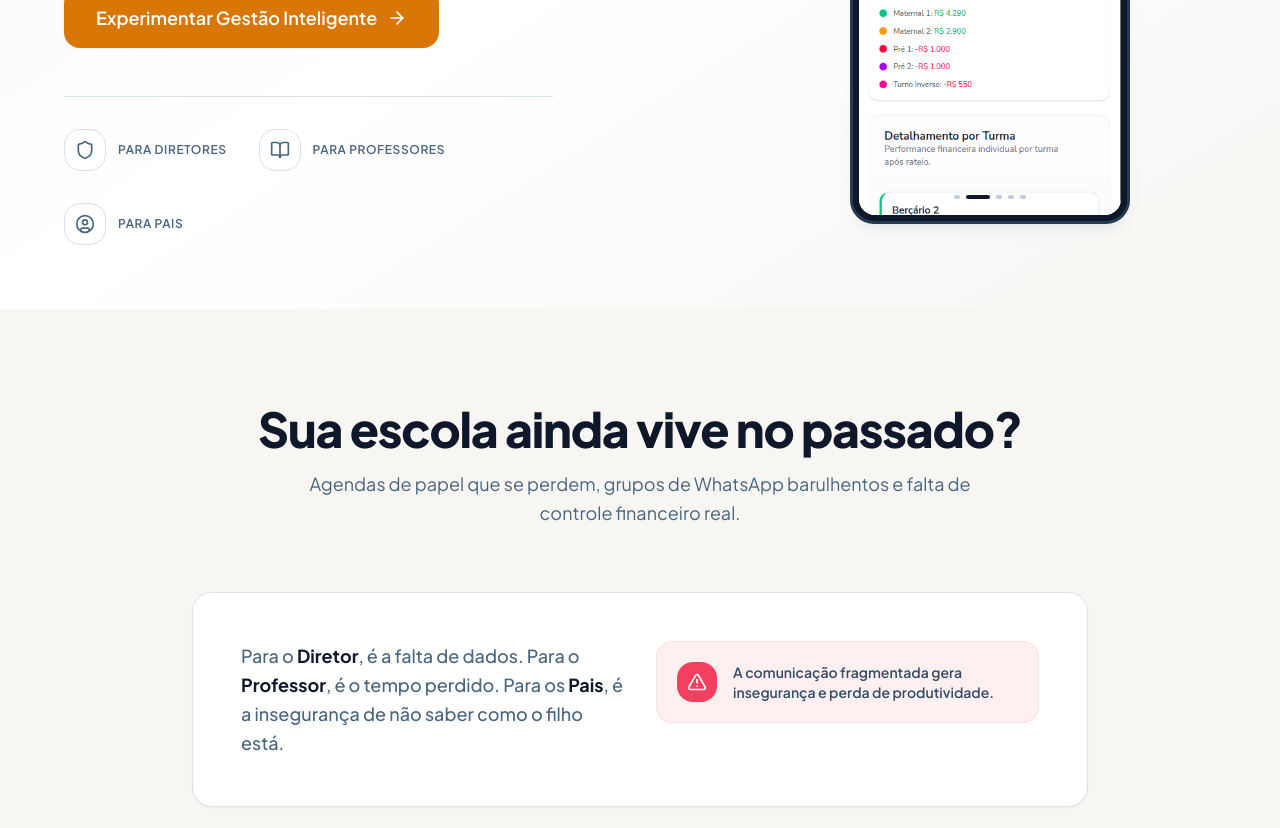
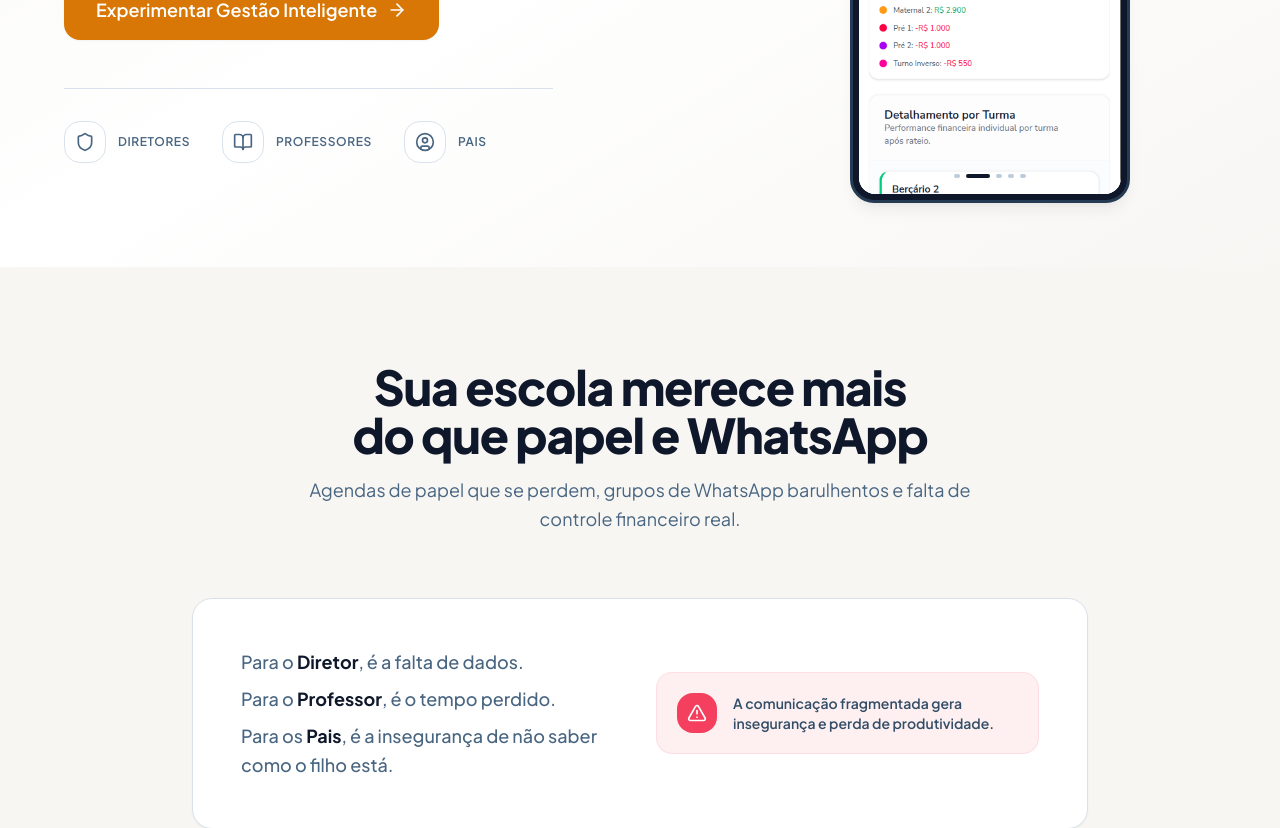
Before and after one commit to Alexseyf/elo-page, a React (Vite) app: page / in a window 1280 px wide. Shown: the part 500-1328 px from the top of the page. Built offline with nearby package versions, Linux system fonts and the light colour scheme; the HTML template or start-up script is replaced by a standard one.

Commit message:
docs: altera texto descritivo da landing page~

```diff
--- a/src/BenefitsSection.tsx
+++ b/src/BenefitsSection.tsx
@@ -33,7 +33,7 @@ const benefits = [
     icon: ShieldCheck,
     title: 'Isolação e Segurança Total',
     description:
-      'Dados protegidos e isolados por tenant (escola). Garantimos que as informações de alunos e financeiros nunca se misturem, respeitando a LGPD.',
+      'Dados protegidos e isolados por escola. Garantimos que as informações de alunos e financeiros nunca se misturem, respeitando a LGPD.',
     iconBg: 'bg-brand-100 text-brand-600',
     hoverBg: 'group-hover:bg-brand-900 group-hover:text-white',
   },
--- a/src/ComparisonTable.tsx
+++ b/src/ComparisonTable.tsx
@@ -36,7 +36,7 @@ const ComparisonTable: React.FC = () => {
             <li className="flex items-start gap-3">
               <Database className="w-4 h-4 text-rose mt-1 shrink-0" />
               <p className="text-sm text-brand-600 font-medium">
-                <strong className="text-brand-700">Sem Histórico Oficial:</strong> Difícil encontrar registros de meses atrás para provas em caso de conflitos.
+                <strong className="text-brand-700">Sem Histórico Oficial:</strong> Difícil consultar registros antigos para acompanhar a evolução do aluno.
               </p>
             </li>
           </ul>
--- a/src/FeaturesStream.tsx
+++ b/src/FeaturesStream.tsx
@@ -81,7 +81,7 @@ const FeaturesStream: React.FC = () => {
         iconBg="bg-rose-muted/50"
         title="Diferencial BNCC Nativo"
         description="Elimine a burocracia do planejamento pedagógico. O Elo Escola já vem pré-configurado com os Objetivos de Aprendizagem e Campos de Experiência da BNCC."
-        highlight="Campos de Experiência: Eu, o outro, o nós · Corpo, gestos, mov. · Traços, sons, cores"
+        highlight="Campos de Experiência: O eu, o outro e o nós · Corpo, gestos e movimentos · Traços, sons, cores · Escuta, fala, pensamento e imaginação · Espaços, tempos, quantidades, relações e transformações"
       >
         <div className="bg-white border border-brand-100 rounded-xl p-6 md:p-8 shadow-card">
           <p className="text-xs font-semibold text-brand-600 uppercase tracking-widest mb-4">Planejamento do Dia</p>
--- a/src/FooterSection.tsx
+++ b/src/FooterSection.tsx
@@ -8,9 +8,6 @@ const FooterSection: React.FC = () => {
         <div className="grid grid-cols-1 md:grid-cols-4 gap-12">
           <div className="col-span-1 md:col-span-2">
             <div className="flex items-center gap-2 mb-4 justify-center md:justify-start">
-              <div className="w-10 h-10 bg-white rounded-lg flex items-center justify-center text-brand-900 font-extrabold text-lg">
-                E
-              </div>
               <span className="text-2xl font-extrabold tracking-tight">
                 Elo<span className="text-accent">Escola</span>
               </span>
--- a/src/HeroSection.tsx
+++ b/src/HeroSection.tsx
@@ -166,10 +166,6 @@ const HeroSection: React.FC = () => {
       <div className="container mx-auto max-w-6xl relative z-10">
         <div className="grid grid-cols-1 lg:grid-cols-12 gap-12 items-center">
           <Reveal className="lg:col-span-7 flex flex-col items-center lg:items-start text-center lg:text-left">
-            <span className="inline-flex items-center gap-2 px-3 py-1 text-xs font-semibold text-brand-700 bg-brand-100 rounded-full mb-6">
-              Plataforma SaaS para Educação Infantil
-            </span>
-
             <h1 className="text-4xl md:text-5xl lg:text-6xl font-extrabold text-brand-900 mb-6 tracking-tight leading-[1.1] text-balance">
               Gestão escolar que conecta e organiza em um só lugar.
             </h1>
@@ -187,24 +183,24 @@ const HeroSection: React.FC = () => {
               <ArrowRight className="w-5 h-5" />
             </Button>
 
-            <div className="flex flex-wrap justify-center lg:justify-start gap-8 mt-12 pt-8 border-t border-brand-100 w-full lg:w-3/4">
+            <div className="flex flex-wrap lg:flex-nowrap justify-center lg:justify-start gap-8 mt-12 pt-8 border-t border-brand-100 w-full lg:w-3/4">
               <div className="flex items-center gap-3">
                 <div className="p-2.5 bg-white border border-brand-100 rounded-lg text-brand-600">
                   <Shield className="w-5 h-5" />
                 </div>
-                <span className="text-xs font-semibold uppercase tracking-wider text-brand-600">Para Diretores</span>
+                <span className="text-xs font-semibold uppercase tracking-wider text-brand-600">Diretores</span>
               </div>
               <div className="flex items-center gap-3">
                 <div className="p-2.5 bg-white border border-brand-100 rounded-lg text-brand-600">
                   <BookOpen className="w-5 h-5" />
                 </div>
-                <span className="text-xs font-semibold uppercase tracking-wider text-brand-600">Para Professores</span>
+                <span className="text-xs font-semibold uppercase tracking-wider text-brand-600">Professores</span>
               </div>
               <div className="flex items-center gap-3">
                 <div className="p-2.5 bg-white border border-brand-100 rounded-lg text-brand-600">
                   <UserCircle className="w-5 h-5" />
                 </div>
-                <span className="text-xs font-semibold uppercase tracking-wider text-brand-600">Para Pais</span>
+                <span className="text-xs font-semibold uppercase tracking-wider text-brand-600">Pais</span>
               </div>
             </div>
           </Reveal>
@@ -248,9 +244,6 @@ const HeroSection: React.FC = () => {
 
             <div className="p-8 md:p-10">
               <div className="text-center mb-8">
-                <div className="w-16 h-16 bg-brand-100 rounded-xl flex items-center justify-center mx-auto mb-4">
-                  <Shield className="w-8 h-8 text-accent" />
-                </div>
                 <h2 id="modal-title" className="text-2xl font-extrabold text-brand-900">Bem-vindo à Escola Modelo</h2>
                 <p className="text-brand-600 mt-1 text-sm">Use as credenciais abaixo para testar o ambiente já populado.</p>
               </div>
--- a/src/ProblemSection.tsx
+++ b/src/ProblemSection.tsx
@@ -7,20 +7,26 @@ const ProblemSection: React.FC = () => {
   return (
     <Section id="problema" className="bg-warm">
       <SectionHeader
-        title="Sua escola ainda vive no"
-        highlight="passado?"
+        title="Sua escola merece mais do que"
+        highlight="papel e WhatsApp"
         description="Agendas de papel que se perdem, grupos de WhatsApp barulhentos e falta de controle financeiro real."
       />
 
       <div className="max-w-4xl mx-auto">
         <Card padding="lg" hover={false} className="border-brand-100">
-          <div className="grid grid-cols-1 md:grid-cols-2 gap-8 items-start">
+          <div className="grid grid-cols-1 md:grid-cols-2 gap-8 items-center">
             <div className="space-y-4">
-              <p className="text-lg text-brand-600 leading-relaxed font-medium">
-                Para o <strong className="text-brand-900">Diretor</strong>, é a falta de dados.{' '}
-                Para o <strong className="text-brand-900">Professor</strong>, é o tempo perdido.{' '}
-                Para os <strong className="text-brand-900">Pais</strong>, é a insegurança de não saber como o filho está.
-              </p>
+              <div className="text-lg text-brand-600 leading-relaxed font-medium space-y-2">
+                <p>
+                  Para o <strong className="text-brand-900">Diretor</strong>, é a falta de dados.
+                </p>
+                <p>
+                  Para o <strong className="text-brand-900">Professor</strong>, é o tempo perdido.
+                </p>
+                <p>
+                  Para os <strong className="text-brand-900">Pais</strong>, é a insegurança de não saber como o filho está.
+                </p>
+              </div>
             </div>
             <div className="bg-rose-muted/50 p-5 rounded-lg flex items-start gap-4 border border-rose/10">
               <div className="p-2.5 bg-rose rounded-lg shrink-0">
--- a/src/ROICalculator.tsx
+++ b/src/ROICalculator.tsx
@@ -77,7 +77,7 @@ const ROICalculator: React.FC = () => {
                 <button
                   onClick={() =>
                     window.open(
-                      'https://wa.me/5553991280129?text=Olá!%20Fiz%20o%20cálculo%20de%20ROI%20no%20site%20e%20gostaria%20de%20saber%20como%20economizar%20tempo%20na%20minha%20escola.',
+                      'https://wa.me/5553991280129?text=Olá!%20Fiz%20o%20cálculo%20de%20retorno%20sobre%20investimento%20no%20site%20e%20gostaria%20de%20saber%20como%20economizar%20tempo%20na%20minha%20escola.',
                       '_blank'
                     )
                   }
```
Also changed, not shown: 2 other files (tests, documents, lock files or other folders).
